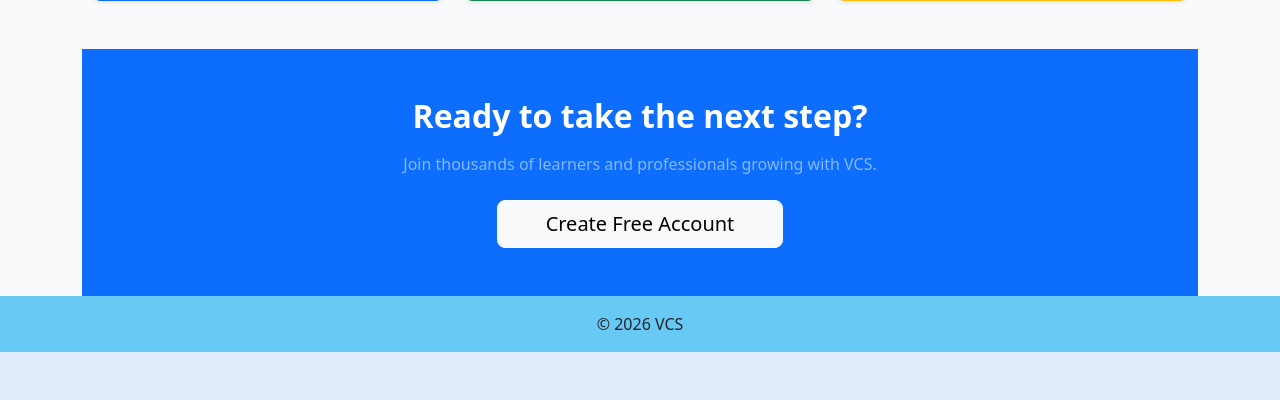
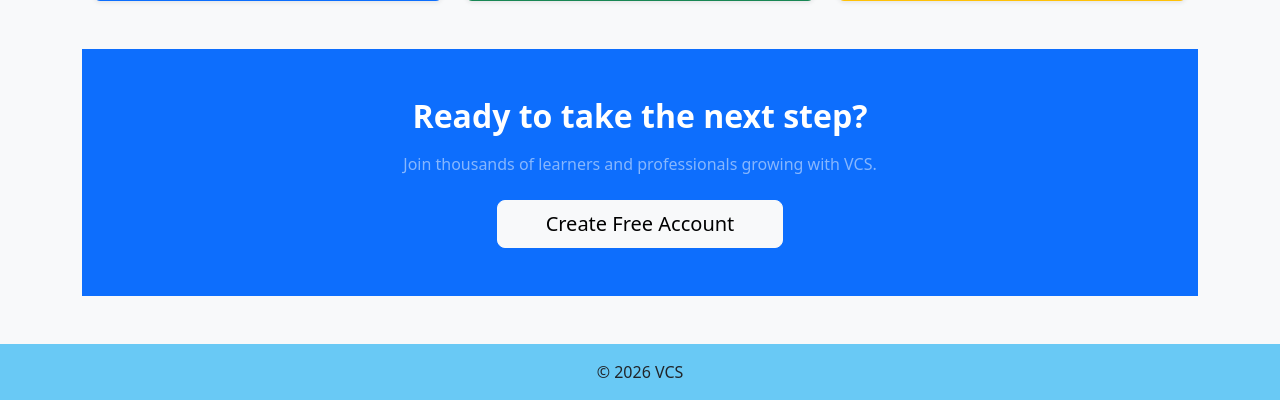
Before and after one commit to sugandv21/Vetri_Consultancy_Services, a Django app: page / in a window 1280 px wide. Shown: the part 612-1012 px from the top of the page. Before the commit the page ends 964 px from the top, so only its background shows below. Run offline with Django 5.2, Linux system fonts and the light colour scheme.

Commit message:
Update home.html

```diff
--- a/core/templates/core/home.html
+++ b/core/templates/core/home.html
@@ -87,7 +87,7 @@
 </section>
 
 <!-- CALL TO ACTION -->
-<section class="bg-primary text-white py-5">
+<section class="bg-primary text-white py-5 mb-5">
   <div class="container text-center">
     <h2 class="fw-bold mb-3">Ready to take the next step?</h2>
     <p class="mb-4 text-white-50">
```
